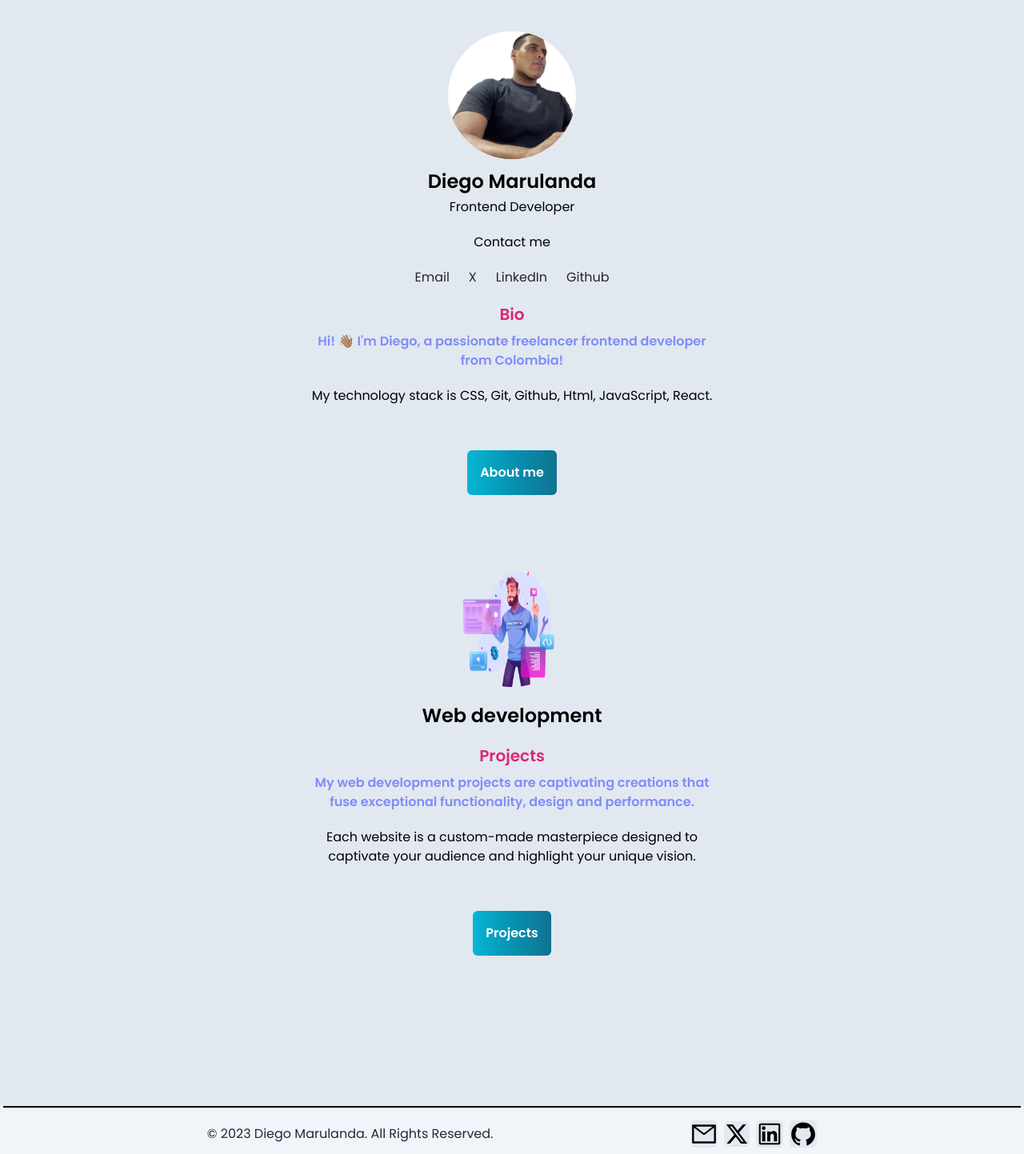
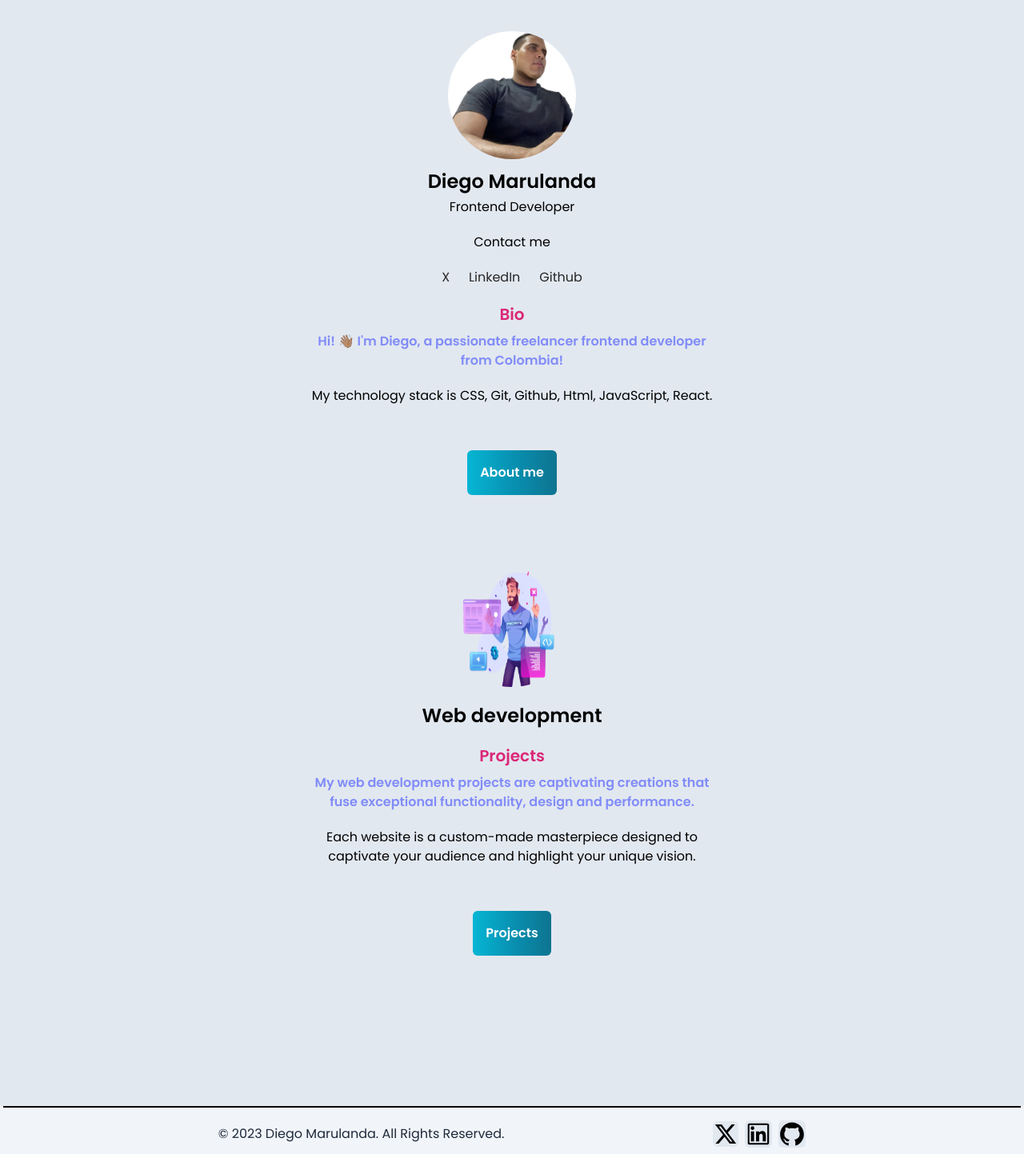
Before and after one commit to DiegoMarulandaB/Portfolio, a Next.js app: page /home in a window 1280 px wide. Shown: the part 253-1696 px from the top of the page at 80% size. Built offline with nearby package versions, Linux system fonts and the light colour scheme.

Commit message:
style: delete mail

```diff
--- a/src/app/home/page.tsx
+++ b/src/app/home/page.tsx
@@ -29,12 +29,6 @@ const HomePage = () => {
                 </p>
                 <span className="flex justify-center mt-5">Contact me</span>
                 <div className="flex justify-center mt-5">
-                  <a
-                    href="mailto:diegomarulanda87@gmail.com"
-                    className="text-neutral-800 hover:text-cyan-500 dark:text-neutral-50 dark:hover:text-cyan-400 transition-transform mx-3"
-                  >
-                    Email
-                  </a>
                   <a
                     href="https://twitter.com/DAMB1987"
                     target="_blank"
--- a/src/components/Footer/Footer.tsx
+++ b/src/components/Footer/Footer.tsx
@@ -12,14 +12,6 @@ const Footer = () => {
             &copy; 2023 Diego Marulanda. All Rights Reserved.
           </div>
           <div className="flex flex-row items-center justify- space-x-2 mt-2 mx-18 mr-18">
-            <a
-              href="mailto:diegomarulanda87@gmail.com"
-              target="_blank"
-              rel="noopener noreferrer"
-              aria-label="Read more about my Twitter profile"
-            >
-              <AiOutlineMail className="icon   bg-slate-200 dark:bg-slate-700   rounded-md" size={34} />
-            </a>
             <a
               href="https://twitter.com/DAMB1987"
               target="_blank"
```
